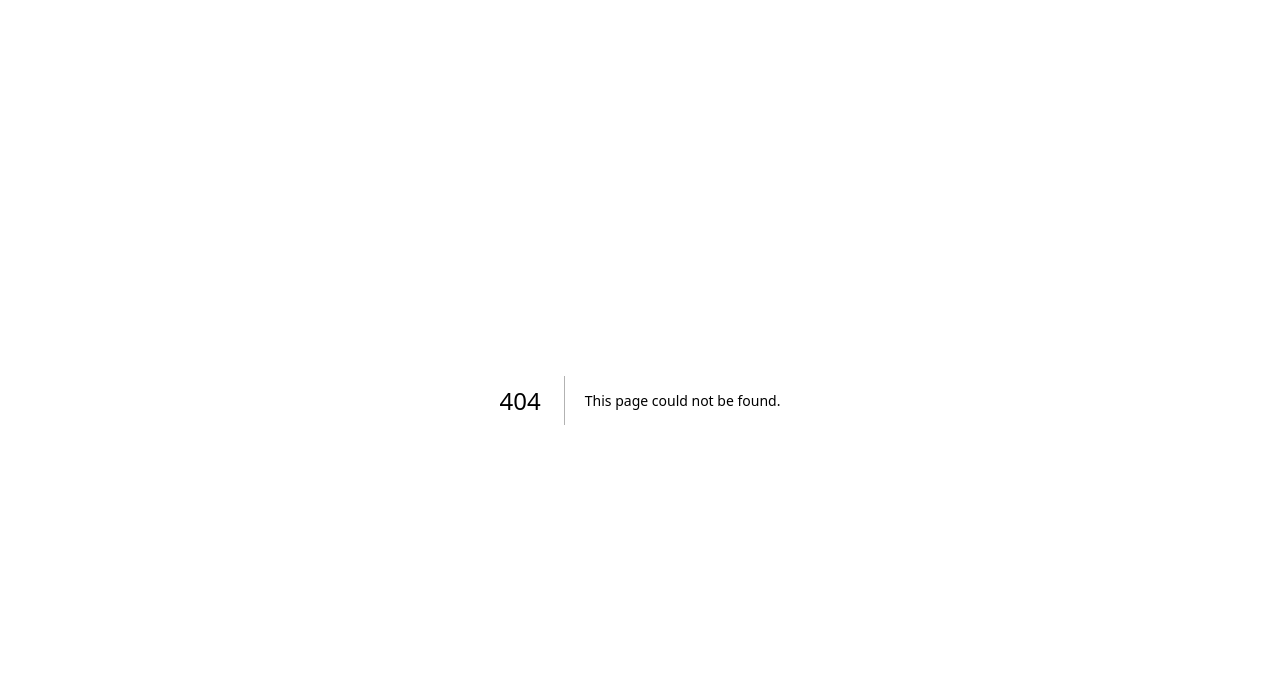
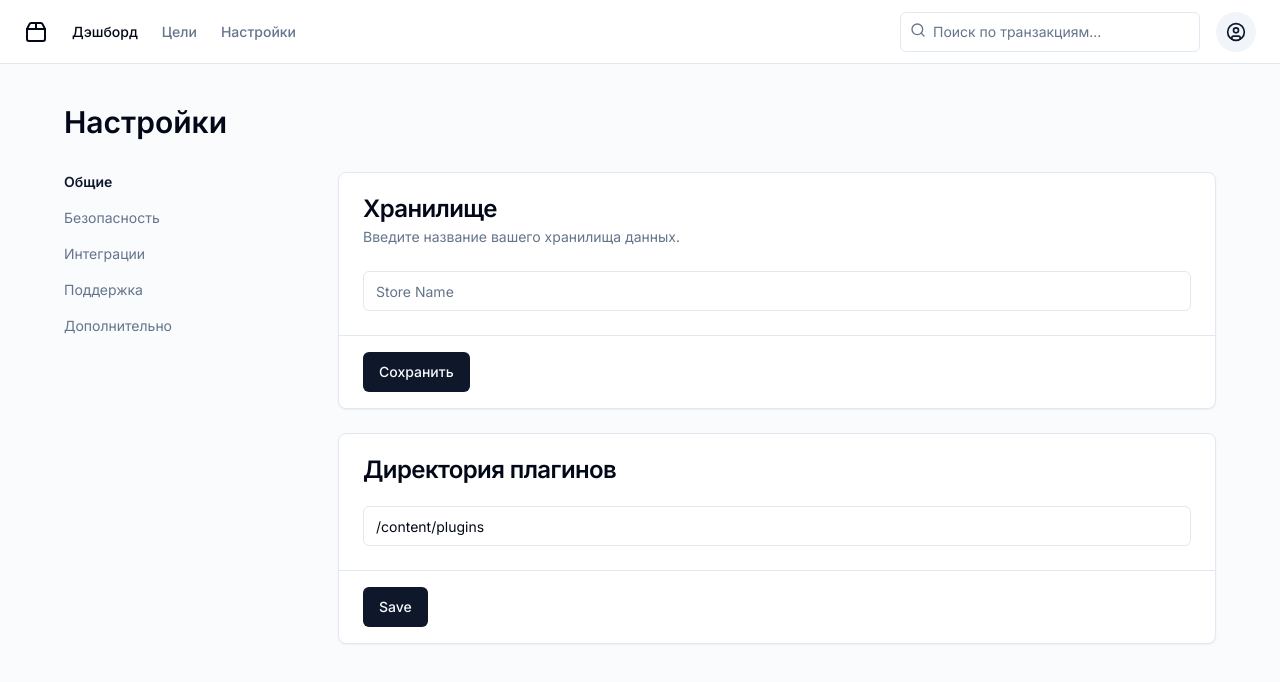
Before and after one commit to labinochka/IT_One-CAREER-HACKATHON, a Next.js app in the folder frontend/: page /settings in a window 1280 px wide. Before the commit this address had no page. Shown: the top 682 px of the page. Built offline with nearby package versions, Linux system fonts and the light colour scheme.

Commit message:
feat: settings

```diff
--- a/frontend/app/page.tsx
+++ b/frontend/app/page.tsx
@@ -95,6 +95,12 @@ export const Header = () => {
         >
           Цели
         </Link>
+        <Link
+          href="/settings"
+          className="text-muted-foreground transition-colors hover:text-foreground"
+        >
+          Настройки
+        </Link>
       </nav>
       <Sheet>
         <SheetTrigger asChild>
@@ -163,7 +169,9 @@ export const Header = () => {
           <DropdownMenuContent align="end">
             <DropdownMenuLabel>Мой аккаунт</DropdownMenuLabel>
             <DropdownMenuSeparator />
-            <DropdownMenuItem>Настройки</DropdownMenuItem>
+            <DropdownMenuItem>
+              <Link href={"/settings"}>Настройки</Link>
+            </DropdownMenuItem>
             <DropdownMenuItem>Поддержка</DropdownMenuItem>
             <DropdownMenuSeparator />
             <DropdownMenuItem>Выйти</DropdownMenuItem>
@@ -304,7 +312,7 @@ const Transactions = () => {
                               "hidden text-sm text-muted-foreground md:inline",
                               item.transactionalType === "payment"
                                 ? "text-green-400"
-                                : "text-red-400"
+                                : "text-red-400",
                             )}
                           >
                             {item.transactionalType}
--- /dev/null
+++ b/frontend/app/settings/page.tsx
@@ -0,0 +1,75 @@
+import Link from "next/link";
+
+import { Button } from "@/components/ui/button";
+import {
+  Card,
+  CardContent,
+  CardDescription,
+  CardFooter,
+  CardHeader,
+  CardTitle,
+} from "@/components/ui/card";
+import { Checkbox } from "@/components/ui/checkbox";
+import { Input } from "@/components/ui/input";
+import { Header } from "../page";
+
+export default function SettingsPage() {
+  return (
+    <div className="flex min-h-screen w-full flex-col">
+      <Header />
+      <main className="flex min-h-[calc(100vh_-_theme(spacing.16))] flex-1 flex-col gap-4 bg-muted/40 p-4 md:gap-8 md:p-10">
+        <div className="mx-auto grid w-full max-w-6xl gap-2">
+          <h1 className="text-3xl font-semibold">Настройки</h1>
+        </div>
+        <div className="mx-auto grid w-full max-w-6xl items-start gap-6 md:grid-cols-[180px_1fr] lg:grid-cols-[250px_1fr]">
+          <nav
+            className="grid gap-4 text-sm text-muted-foreground"
+            x-chunk="dashboard-04-chunk-0"
+          >
+            <Link href="#" className="font-semibold text-primary">
+              Общие
+            </Link>
+            <Link href="#">Безопасность</Link>
+            <Link href="#">Интеграции</Link>
+            <Link href="#">Поддержка</Link>
+            <Link href="#">Дополнительно</Link>
+          </nav>
+          <div className="grid gap-6">
+            <Card x-chunk="dashboard-04-chunk-1">
+              <CardHeader>
+                <CardTitle>Хранилище</CardTitle>
+                <CardDescription>
+                  Введите название вашего хранилища данных.
+                </CardDescription>
+              </CardHeader>
+              <CardContent>
+                <form>
+                  <Input placeholder="Store Name" />
+                </form>
+              </CardContent>
+              <CardFooter className="border-t px-6 py-4">
+                <Button>Сохранить</Button>
+              </CardFooter>
+            </Card>
+            <Card x-chunk="dashboard-04-chunk-2">
+              <CardHeader>
+                <CardTitle>Директория плагинов</CardTitle>
+              </CardHeader>
+              <CardContent>
+                <form className="flex flex-col gap-4">
+                  <Input
+                    placeholder="Project Name"
+                    defaultValue="/content/plugins"
+                  />
+                </form>
+              </CardContent>
+              <CardFooter className="border-t px-6 py-4">
+                <Button>Save</Button>
+              </CardFooter>
+            </Card>
+          </div>
+        </div>
+      </main>
+    </div>
+  );
+}
--- /dev/null
+++ b/frontend/components/ui/checkbox.tsx
@@ -0,0 +1,30 @@
+"use client"
+
+import * as React from "react"
+import * as CheckboxPrimitive from "@radix-ui/react-checkbox"
+import { Check } from "lucide-react"
+
+import { cn } from "@/lib/utils"
+
+const Checkbox = React.forwardRef<
+  React.ElementRef<typeof CheckboxPrimitive.Root>,
+  React.ComponentPropsWithoutRef<typeof CheckboxPrimitive.Root>
+>(({ className, ...props }, ref) => (
+  <CheckboxPrimitive.Root
+    ref={ref}
+    className={cn(
+      "peer h-4 w-4 shrink-0 rounded-sm border border-primary ring-offset-background focus-visible:outline-none focus-visible:ring-2 focus-visible:ring-ring focus-visible:ring-offset-2 disabled:cursor-not-allowed disabled:opacity-50 data-[state=checked]:bg-primary data-[state=checked]:text-primary-foreground",
+      className
+    )}
+    {...props}
+  >
+    <CheckboxPrimitive.Indicator
+      className={cn("flex items-center justify-center text-current")}
+    >
+      <Check className="h-4 w-4" />
+    </CheckboxPrimitive.Indicator>
+  </CheckboxPrimitive.Root>
+))
+Checkbox.displayName = CheckboxPrimitive.Root.displayName
+
+export { Checkbox }
--- a/frontend/package.json
+++ b/frontend/package.json
@@ -11,6 +11,7 @@
   "dependencies": {
     "@faker-js/faker": "^8.4.1",
     "@radix-ui/react-avatar": "^1.0.4",
+    "@radix-ui/react-checkbox": "^1.0.4",
     "@radix-ui/react-dialog": "^1.0.5",
     "@radix-ui/react-dropdown-menu": "^2.0.6",
     "@radix-ui/react-label": "^2.0.2",
```
Also changed, not shown: 1 other file (tests, documents, lock files or other folders).
